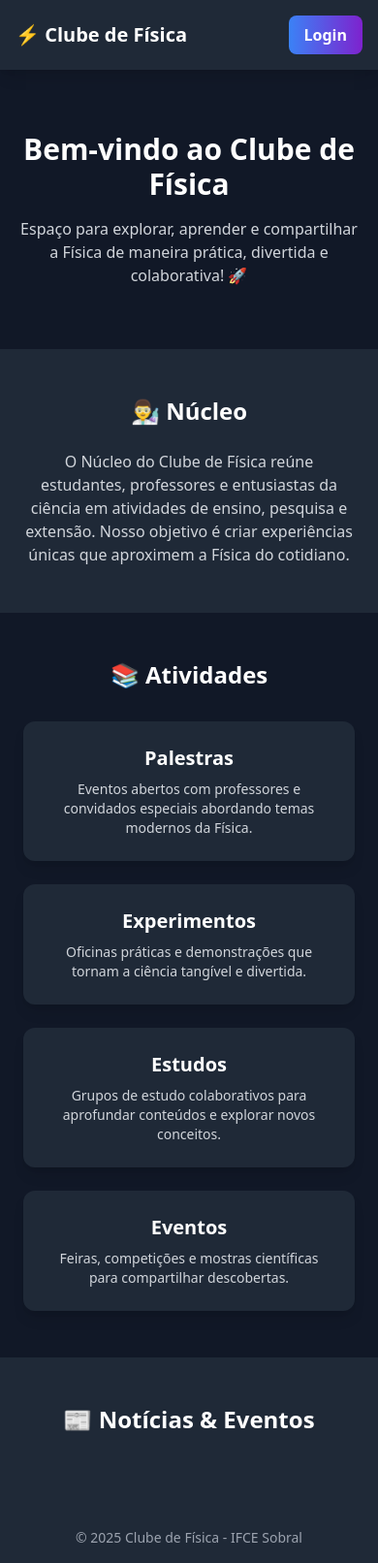
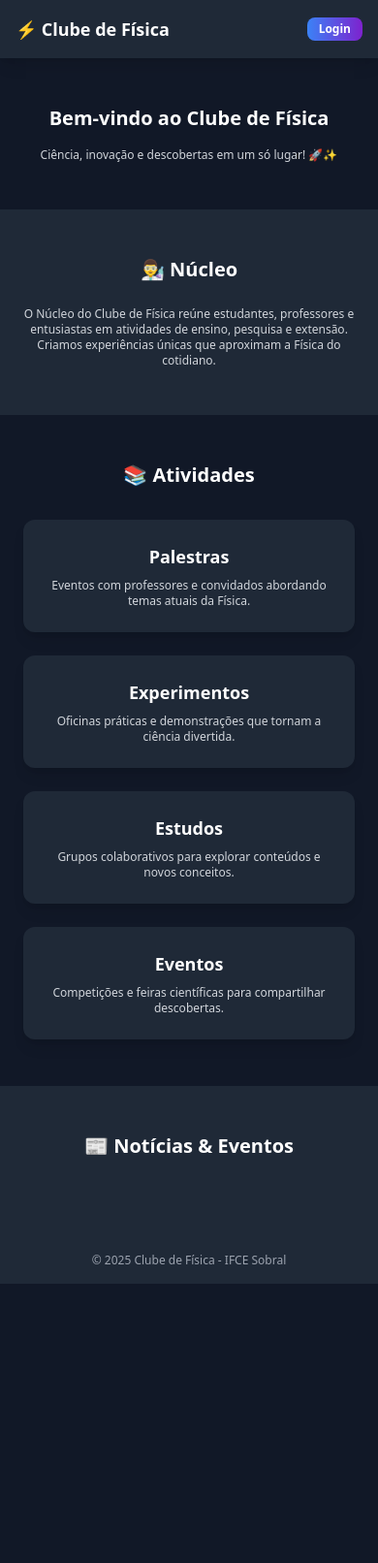
Before and after one commit to AthilaPires/teste, a plain HTML site: page index.html in a window 390 px wide. Shown: the whole page at 97% size. After the commit the page ends 1324 px from the top, so only its background shows below. Drawn offline with nearby package versions, Linux system fonts and the light colour scheme.

Commit message:
Update index.html

```diff
--- a/index.html
+++ b/index.html
@@ -10,62 +10,62 @@
 
   <!-- Navbar -->
   <nav class="bg-gray-800 p-4 flex justify-between items-center shadow-lg">
-    <h1 class="text-xl sm:text-2xl font-bold">⚡ Clube de Física</h1>
-    <button onclick="openModal()" class="bg-gradient-to-r from-blue-500 to-purple-700 px-4 py-2 rounded-lg font-bold">Login</button>
+    <h1 class="text-lg sm:text-2xl font-bold">⚡ Clube de Física</h1>
+    <button onclick="openModal()" class="bg-gradient-to-r from-blue-500 to-purple-700 px-3 py-1 sm:px-4 sm:py-2 rounded-lg font-bold text-xs sm:text-sm">Login</button>
   </nav>
 
   <!-- Conteúdo -->
   <main class="flex-grow">
 
-    <!-- Apresentação -->
-    <section class="text-center py-16 px-4">
-      <h2 class="text-3xl sm:text-5xl font-bold mb-4">Bem-vindo ao Clube de Física</h2>
-      <p class="text-gray-300 text-base sm:text-lg max-w-2xl mx-auto">
-        Espaço para explorar, aprender e compartilhar a Física de maneira prática, divertida e colaborativa! 🚀
+    <!-- Seção Apresentação -->
+    <section class="text-center py-12 px-4">
+      <h2 class="text-xl sm:text-4xl font-bold mb-4">Bem-vindo ao Clube de Física</h2>
+      <p class="text-xs sm:text-base text-gray-300 max-w-2xl mx-auto">
+        Ciência, inovação e descobertas em um só lugar! 🚀✨
       </p>
     </section>
 
-    <!-- Núcleo -->
+    <!-- Seção Núcleo -->
     <section class="py-12 px-6 bg-gray-800 text-center">
-      <h2 class="text-2xl sm:text-4xl font-bold mb-6">👨‍🔬 Núcleo</h2>
-      <p class="text-gray-300 max-w-3xl mx-auto">
-        O Núcleo do Clube de Física reúne estudantes, professores e entusiastas da ciência em atividades de ensino,
-        pesquisa e extensão. Nosso objetivo é criar experiências únicas que aproximem a Física do cotidiano.
+      <h2 class="text-xl sm:text-3xl font-bold mb-6">👨‍🔬 Núcleo</h2>
+      <p class="text-xs sm:text-base text-gray-300 max-w-3xl mx-auto">
+        O Núcleo do Clube de Física reúne estudantes, professores e entusiastas em atividades de ensino,
+        pesquisa e extensão. Criamos experiências únicas que aproximam a Física do cotidiano.
       </p>
     </section>
 
-    <!-- Atividades -->
+    <!-- Seção Atividades -->
     <section class="py-12 px-6 text-center">
-      <h2 class="text-2xl sm:text-4xl font-bold mb-8">📚 Atividades</h2>
+      <h2 class="text-xl sm:text-3xl font-bold mb-8">📚 Atividades</h2>
       <div class="grid gap-6 sm:grid-cols-2 max-w-4xl mx-auto">
         <div class="bg-gray-800 p-6 rounded-xl shadow-lg hover:scale-105 transition">
-          <h3 class="text-xl font-bold mb-2">Palestras</h3>
-          <p class="text-gray-300 text-sm">Eventos abertos com professores e convidados especiais abordando temas modernos da Física.</p>
+          <h3 class="text-lg sm:text-xl font-bold mb-2">Palestras</h3>
+          <p class="text-xs sm:text-sm text-gray-300">Eventos com professores e convidados abordando temas atuais da Física.</p>
         </div>
         <div class="bg-gray-800 p-6 rounded-xl shadow-lg hover:scale-105 transition">
-          <h3 class="text-xl font-bold mb-2">Experimentos</h3>
-          <p class="text-gray-300 text-sm">Oficinas práticas e demonstrações que tornam a ciência tangível e divertida.</p>
+          <h3 class="text-lg sm:text-xl font-bold mb-2">Experimentos</h3>
+          <p class="text-xs sm:text-sm text-gray-300">Oficinas práticas e demonstrações que tornam a ciência divertida.</p>
         </div>
         <div class="bg-gray-800 p-6 rounded-xl shadow-lg hover:scale-105 transition">
-          <h3 class="text-xl font-bold mb-2">Estudos</h3>
-          <p class="text-gray-300 text-sm">Grupos de estudo colaborativos para aprofundar conteúdos e explorar novos conceitos.</p>
+          <h3 class="text-lg sm:text-xl font-bold mb-2">Estudos</h3>
+          <p class="text-xs sm:text-sm text-gray-300">Grupos colaborativos para explorar conteúdos e novos conceitos.</p>
         </div>
         <div class="bg-gray-800 p-6 rounded-xl shadow-lg hover:scale-105 transition">
-          <h3 class="text-xl font-bold mb-2">Eventos</h3>
-          <p class="text-gray-300 text-sm">Feiras, competições e mostras científicas para compartilhar descobertas.</p>
+          <h3 class="text-lg sm:text-xl font-bold mb-2">Eventos</h3>
+          <p class="text-xs sm:text-sm text-gray-300">Competições e feiras científicas para compartilhar descobertas.</p>
         </div>
       </div>
     </section>
 
-    <!-- Notícias -->
+    <!-- Seção Notícias -->
     <section id="noticias" class="py-12 px-6 text-center bg-gray-800">
-      <h2 class="text-2xl sm:text-4xl font-bold mb-8">📰 Notícias & Eventos</h2>
+      <h2 class="text-xl sm:text-3xl font-bold mb-8">📰 Notícias & Eventos</h2>
       <div id="noticiasLista" class="grid gap-6 max-w-4xl mx-auto"></div>
     </section>
   </main>
 
   <!-- Footer -->
-  <footer class="bg-gray-800 p-4 text-center text-gray-400 text-sm">
+  <footer class="bg-gray-800 p-4 text-center text-gray-400 text-xs sm:text-sm">
     © 2025 Clube de Física - IFCE Sobral
   </footer>
 
@@ -80,11 +80,11 @@
     </div>
   </div>
 
-  <!-- Modal Admin -->
+  <!-- Painel Admin -->
   <div id="adminPanel" class="fixed inset-0 bg-black bg-opacity-90 flex items-center justify-center hidden z-50 overflow-auto">
     <div class="bg-gray-900 p-6 rounded-xl shadow-2xl w-full max-w-3xl">
       <div class="flex justify-between items-center mb-4">
-        <h2 class="text-2xl font-bold">Painel Administrativo ⚡</h2>
+        <h2 class="text-xl sm:text-2xl font-bold">Painel Administrativo ⚡</h2>
         <button onclick="logout()" class="text-red-400 font-bold hover:underline">Sair</button>
       </div>
 
@@ -96,11 +96,12 @@
         <button type="submit" class="bg-gradient-to-r from-green-500 to-blue-600 px-4 py-2 rounded-lg font-bold w-full text-sm">📢 Publicar</button>
       </form>
 
-      <h3 class="text-xl font-bold mb-4">Notícias Publicadas</h3>
+      <h3 class="text-lg sm:text-xl font-bold mb-4">Notícias Publicadas</h3>
       <div id="listaNoticiasAdmin" class="grid gap-4"></div>
     </div>
   </div>
 
+  <!-- Scripts -->
   <script>
     function openModal() { document.getElementById("loginModal").classList.remove("hidden"); }
     function closeModal() { document.getElementById("loginModal").classList.add("hidden"); }
@@ -121,20 +122,22 @@
     let noticias = JSON.parse(localStorage.getItem("noticias")) || [];
 
     const form = document.getElementById('newsForm');
-    form.addEventListener("submit", e => {
+    form.addEventListener("submit", async e => {
       e.preventDefault();
       const titulo = document.getElementById("titulo").value;
       const conteudo = document.getElementById("conteudo").value;
+
       const imgInput = document.getElementById("imagem");
       const pdfInput = document.getElementById("pdf");
+
       let imagemURL = "";
       let pdfURL = "";
 
       if (imgInput.files.length > 0) {
-        imagemURL = URL.createObjectURL(imgInput.files[0]);
+        imagemURL = await toBase64(imgInput.files[0]);
       }
       if (pdfInput.files.length > 0) {
-        pdfURL = URL.createObjectURL(pdfInput.files[0]);
+        pdfURL = await toBase64(pdfInput.files[0]);
       }
 
       noticias.push({ titulo, conteudo, imagem: imagemURL, pdf: pdfURL });
@@ -144,6 +147,15 @@
       renderNoticiasAdmin();
     });
 
+    function toBase64(file) {
+      return new Promise((resolve, reject) => {
+        const reader = new FileReader();
+        reader.readAsDataURL(file);
+        reader.onload = () => resolve(reader.result);
+        reader.onerror = error => reject(error);
+      });
+    }
+
     function renderNoticias() {
       const lista = document.getElementById("noticiasLista");
       lista.innerHTML = "";
@@ -151,9 +163,9 @@
         lista.innerHTML += `
           <div class="bg-gray-900 p-4 rounded-lg shadow-lg hover:scale-105 transform transition text-left">
             ${n.imagem ? `<img src="${n.imagem}" class="w-full rounded mb-3 object-contain">` : ""}
-            <h3 class="text-lg font-bold mb-1">${n.titulo}</h3>
-            <p class="text-sm text-gray-300 mb-2">${n.conteudo}</p>
-            ${n.pdf ? `<a href="${n.pdf}" target="_blank" class="text-cyan-400 text-sm">📄 Ver PDF</a>` : ""}
+            <h3 class="text-base sm:text-lg font-bold mb-1">${n.titulo}</h3>
+            <p class="text-xs sm:text-sm text-gray-300 mb-2">${n.conteudo}</p>
+            ${n.pdf ? `<a href="${n.pdf}" target="_blank" class="text-cyan-400 text-xs sm:text-sm">📄 Ver PDF</a>` : ""}
           </div>
         `;
       });
@@ -167,11 +179,11 @@
           <div class="bg-gray-800 p-4 rounded shadow-lg flex flex-col sm:flex-row gap-4 items-center">
             ${n.imagem ? `<img src="${n.imagem}" class="w-24 h-24 object-contain rounded">` : ""}
             <div class="flex-1 text-left">
-              <h3 class="text-lg font-bold">${n.titulo}</h3>
-              <p class="text-sm text-gray-300">${n.conteudo}</p>
+              <h3 class="text-sm sm:text-lg font-bold">${n.titulo}</h3>
+              <p class="text-xs sm:text-sm text-gray-300">${n.conteudo}</p>
               ${n.pdf ? `<a href="${n.pdf}" target="_blank" class="text-cyan-400 text-xs">📄 PDF anexado</a>` : ""}
             </div>
-            <button onclick="excluirNoticia(${i})" class="bg-red-500 px-3 py-1 rounded text-sm font-bold">Excluir</button>
+            <button onclick="excluirNoticia(${i})" class="bg-red-500 px-3 py-1 rounded text-xs sm:text-sm font-bold">Excluir</button>
           </div>
         `;
       });
```
